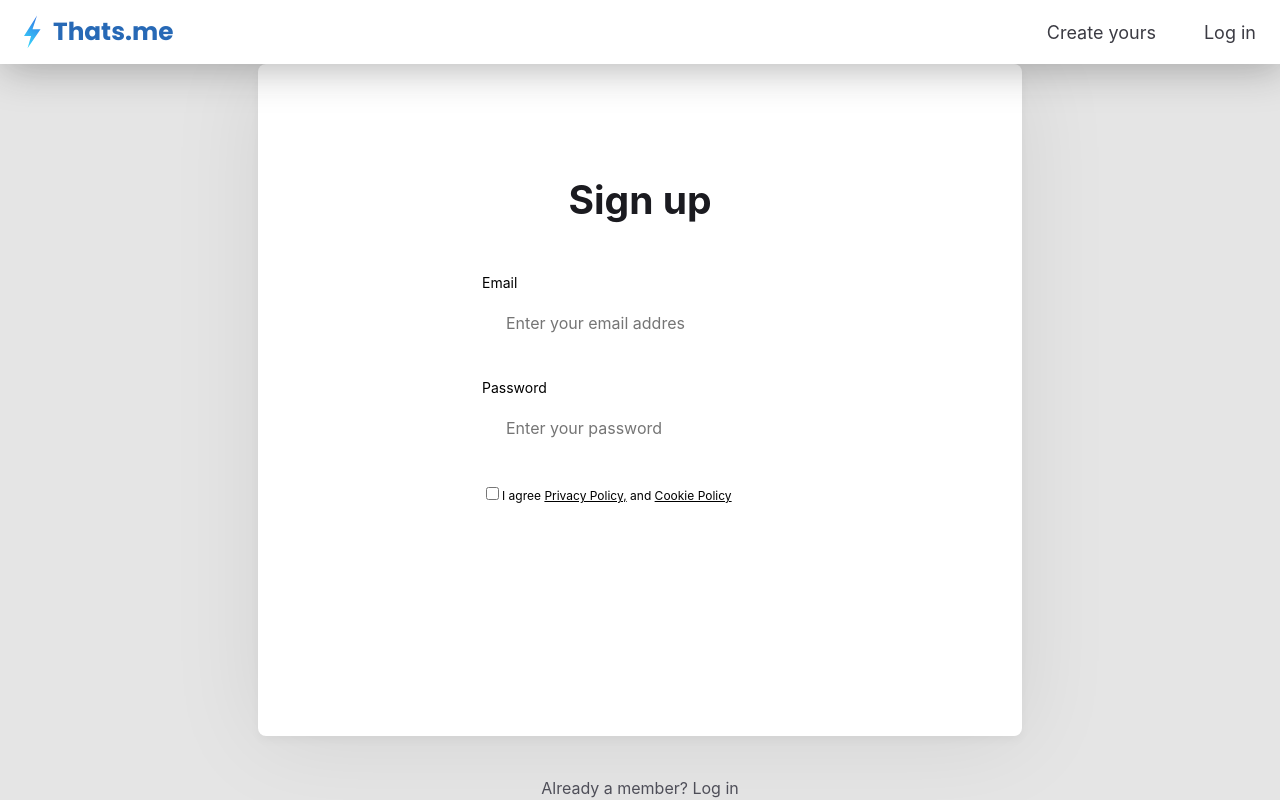
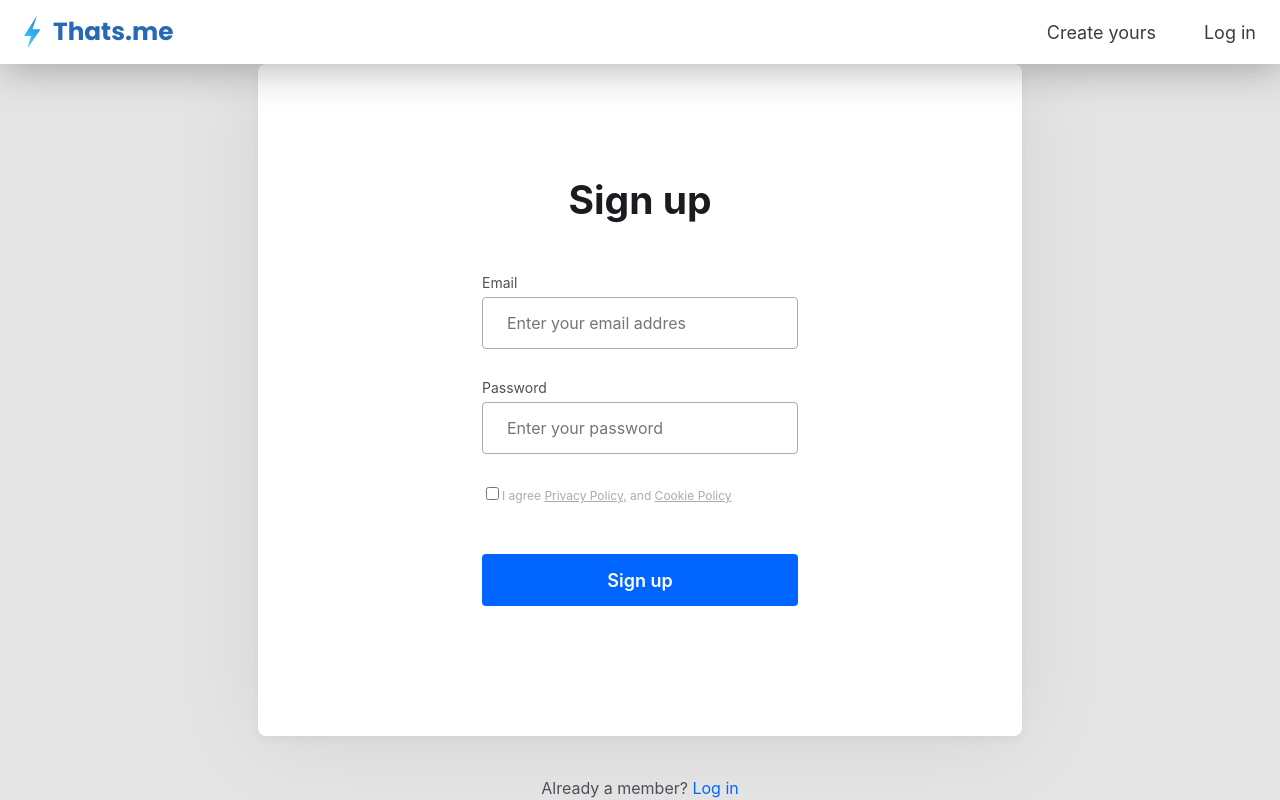
Before and after one commit to CodersCamp2021/team-dg-project-2, a React (Vite) app: page /sign-up in a window 1280 px wide. Built offline with nearby package versions, Linux system fonts and the light colour scheme.

Commit message:
Logging action

```diff
--- a/src/components/NavBar.jsx
+++ b/src/components/NavBar.jsx
@@ -5,6 +5,12 @@ import { Link } from 'react-router-dom';
 import logo from '../../public/logo.svg';
 
 const NavBar = () => {
+  const Logout = () => {
+    {
+      window.location.pathname = '/log-in';
+    }
+  };
+
   return (
     <nav className="main-nav">
       <div className="logo">
@@ -13,6 +19,13 @@ const NavBar = () => {
           Thats.me
         </Link>
       </div>
+      {window.location.pathname === '/test-build' ? (
+        <div>
+          <button className="btn-logout" onClick={Logout}>
+            Logout
+          </button>
+        </div>
+      ) : (
         <div className="nav-links">
           <Link to="sign-up" className="text-link">
             Create yours
@@ -21,6 +34,7 @@ const NavBar = () => {
             Log in
           </Link>
         </div>
+      )}
     </nav>
   );
 };
--- a/src/pages/login/LoginLogic.jsx
+++ b/src/pages/login/LoginLogic.jsx
@@ -1,6 +1,5 @@
 import React, { useState } from 'react';
 import LoginForm from './LoginForm';
-import DashboardView from '../DashboardView';
 
 function Login() {
   const adminUser = {
@@ -24,17 +23,10 @@ function Login() {
     }
   };
 
-  const Logout = () => {
-    setUser({ email: '' });
-  };
-
   return (
     <div className="App">
       {user.email !== '' ? (
-        <div>
-          <button onClick={Logout}>Logout</button>
-          <DashboardView />
-        </div>
+        <div>{(window.location.pathname = '/test-build')}</div>
       ) : (
         <LoginForm Login={Login} error={error} />
       )}
--- a/src/styles/Form.css
+++ b/src/styles/Form.css
@@ -39,18 +39,18 @@
 
 .form-label {
   font-size: var(--font-sizeLabel1);
-  color: var(--color-label);
+  color: var(--color-black600);
 }
 
 .form-input {
   box-sizing: border-box;
-  color: var(--color-input);
+  color: var(--color-black600);
   padding: 14px 24px;
   width: 316px;
   height: 52px;
   margin: 4px 0;
   border-radius: 4px;
-  border: 1px solid var(--color-input);
+  border: 1px solid var(--input-border);
   outline: none;
 }
 
@@ -59,7 +59,7 @@
 }
 
 .form-input:focus {
-  border: 2px solid var(--color-btnBcg);
+  border: 2px solid var(--bg-btn);
   color: var(--color-black600);
 }
 
@@ -68,7 +68,7 @@
   width: 316px;
   height: 52px;
   border-radius: 4px;
-  background-color: var(--color-btnBcg);
+  background-color: var(--bg-btn);
   color: var(--color-btn);
   border: none;
   font-weight: 600;
@@ -78,7 +78,7 @@
 }
 
 .form-input-btn:hover {
-  background-color: var(--color-btnBcg-hover);
+  background-color: var(--bg-btn-hover);
 }
 
 .form-input-login {
@@ -95,7 +95,7 @@
 
 .password-components a {
   text-decoration: none;
-  color: var(--color-btnBcg);
+  color: var(--bg-btn);
   font-size: var(--font-sizeLabel1);
 }
 
@@ -112,7 +112,7 @@
 }
 
 .checkbox-label {
-  color: var(--color-label);
+  color: var(--input-border);
   font-size: var(--font-sizeLabel2);
 }
 
@@ -122,12 +122,12 @@
 }
 
 .checkbox-label a {
-  color: var(--color-label);
+  color: var(--input-border);
 }
 
 .form-input-login a {
   text-decoration: none;
-  color: var(--color-btnBcg);
+  color: var(--bg-btn);
 }
 
 .details-error {
--- a/src/styles/NavBar.css
+++ b/src/styles/NavBar.css
@@ -23,6 +23,17 @@
   align-items: center;
 }
 
+.btn-logout {
+  padding: 0;
+  background-color: var(--color-navBcg);
+  color: var(--color-black700);
+  border: none;
+  font-weight: 400;
+  font-size: var(--font-sizeBody2);
+  cursor: pointer;
+  margin: 24px;
+}
+
 .text-logo {
   text-decoration: none;
   font-size: 24.75px;
```
Lines whose indentation alone changed are shown as unchanged.
